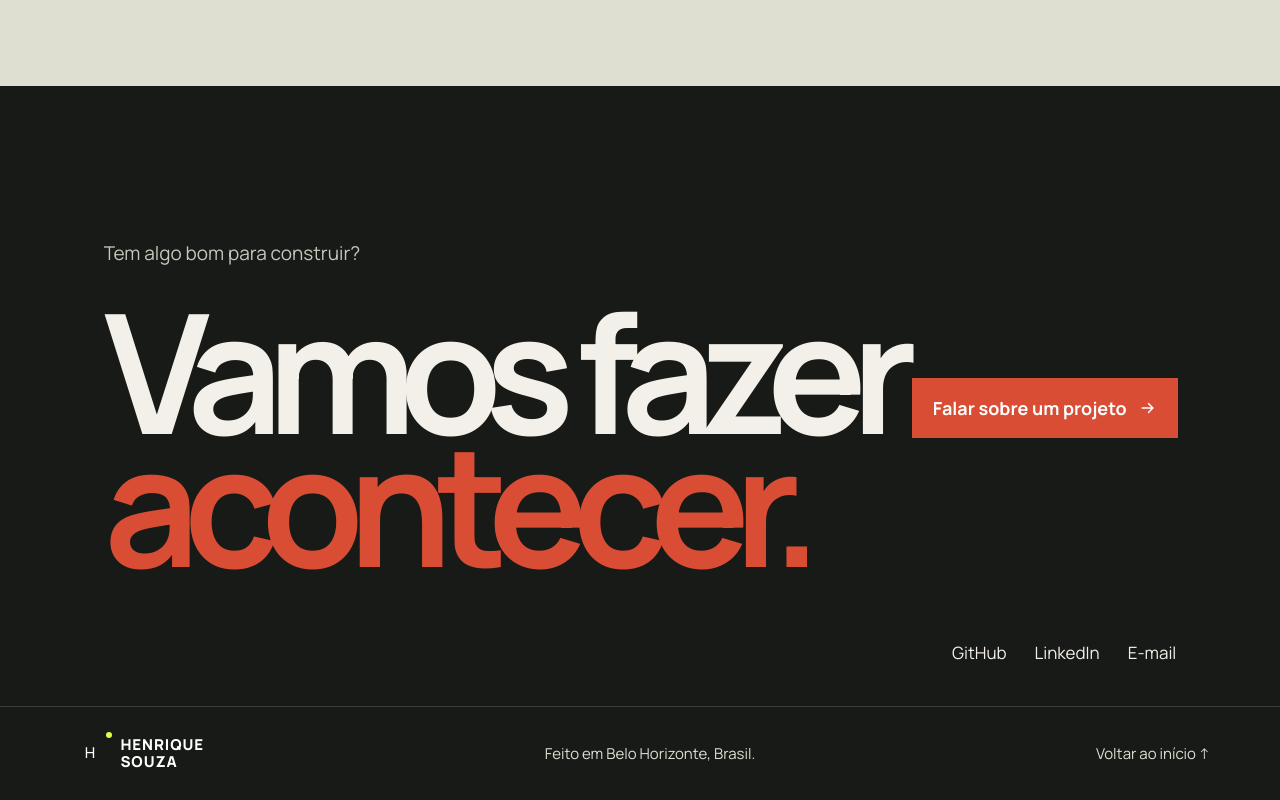
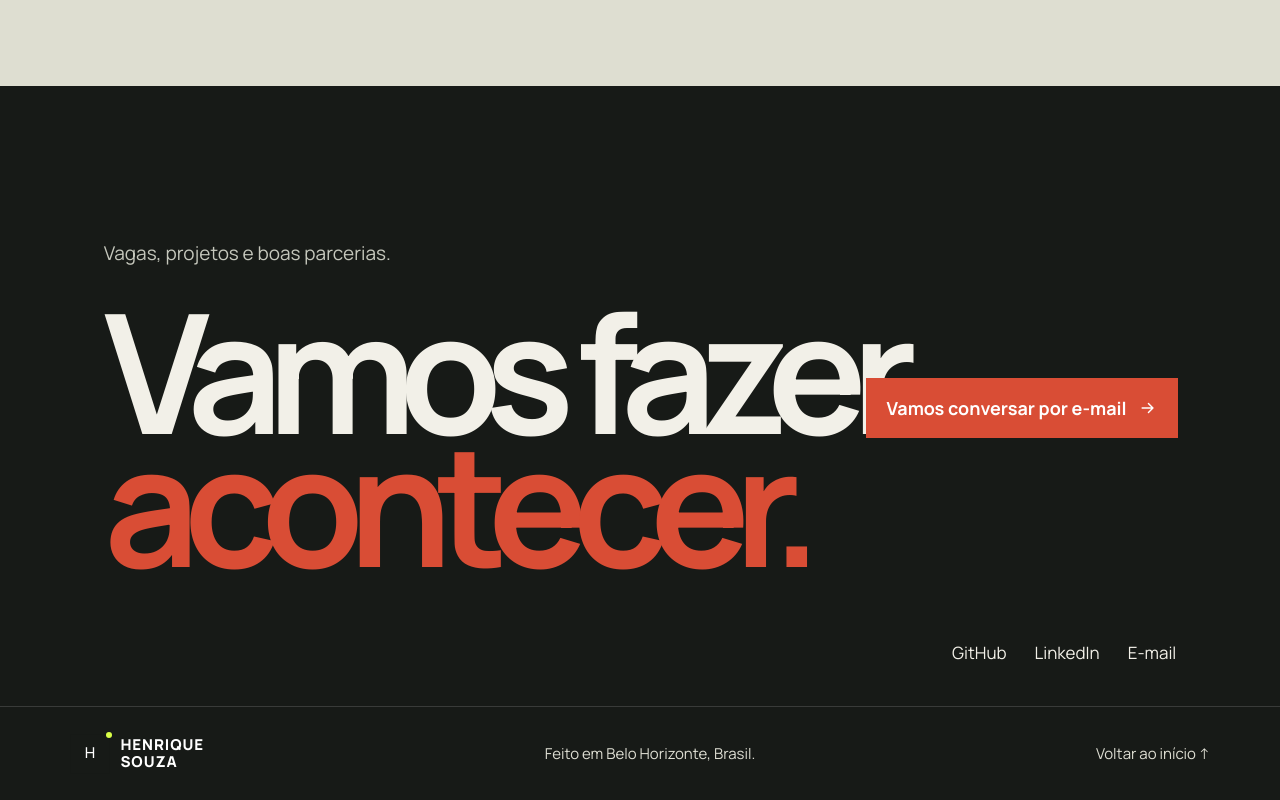
Before and after one commit to henriquesouza1832001-eng/henriquesouza1832001-eng, a React (Vite) app: page / in a window 1280 px wide. Shown: the part 5375-6175 px from the top of the page. Built offline with nearby package versions, Linux system fonts and the light colour scheme.

Commit message:
Make hiring and project contact paths explicit

```diff
--- a/src/main.jsx
+++ b/src/main.jsx
@@ -4,6 +4,7 @@ import "./style.css";
 
 const GH = "https://github.com/henriquesouza1832001-eng";
 const EMAIL = "henriquesouza1832001@gmail.com";
+const CONTACT = `mailto:${EMAIL}?subject=${encodeURIComponent("Conversa sobre oportunidade ou projeto")}`;
 
 const projects = [
   {
@@ -144,7 +145,7 @@ function Header({ isProject = false }) {
         >
           Sobre
         </a>
-        <a className="nav-contact" href={`mailto:${EMAIL}`}>
+        <a className="nav-contact" href={CONTACT}>
           Vamos conversar <Arrow diagonal />
         </a>
       </nav>
@@ -783,15 +784,15 @@ function PortfolioHome() {
         </section>
         <section className="folio-contact">
           <div>
-            <span>Tem algo bom para construir?</span>
+            <span>Vagas, projetos e boas parcerias.</span>
             <h2>
               Vamos fazer
               <br />
               <em>acontecer.</em>
             </h2>
           </div>
-          <a href={`mailto:${EMAIL}`}>
-            Falar sobre um projeto <Arrow diagonal />
+          <a href={CONTACT}>
+            Vamos conversar por e-mail <Arrow diagonal />
           </a>
           <div className="folio-social">
             <a href={GH} target="_blank" rel="noreferrer">
@@ -804,7 +805,7 @@ function PortfolioHome() {
             >
               LinkedIn
             </a>
-            <a href={`mailto:${EMAIL}`}>E-mail</a>
+            <a href={CONTACT}>E-mail</a>
           </div>
         </section>
       </main>
```
